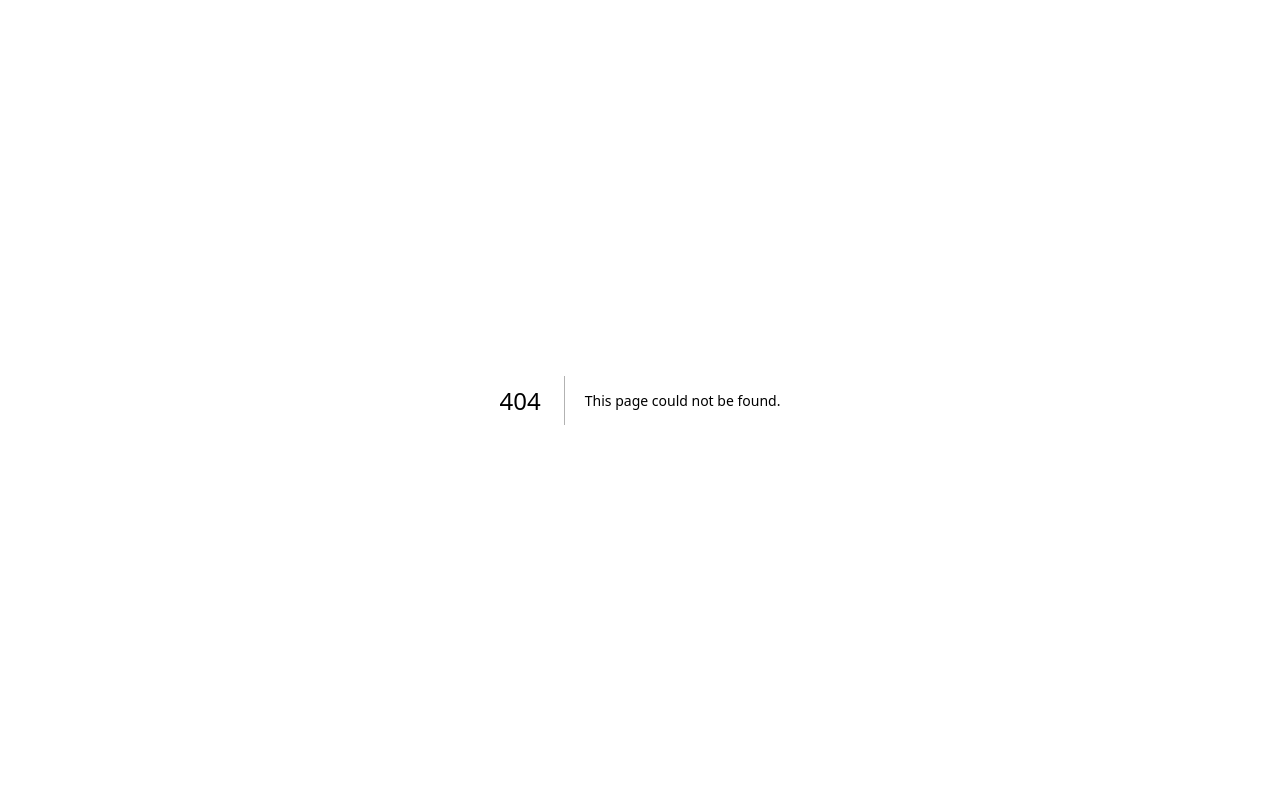
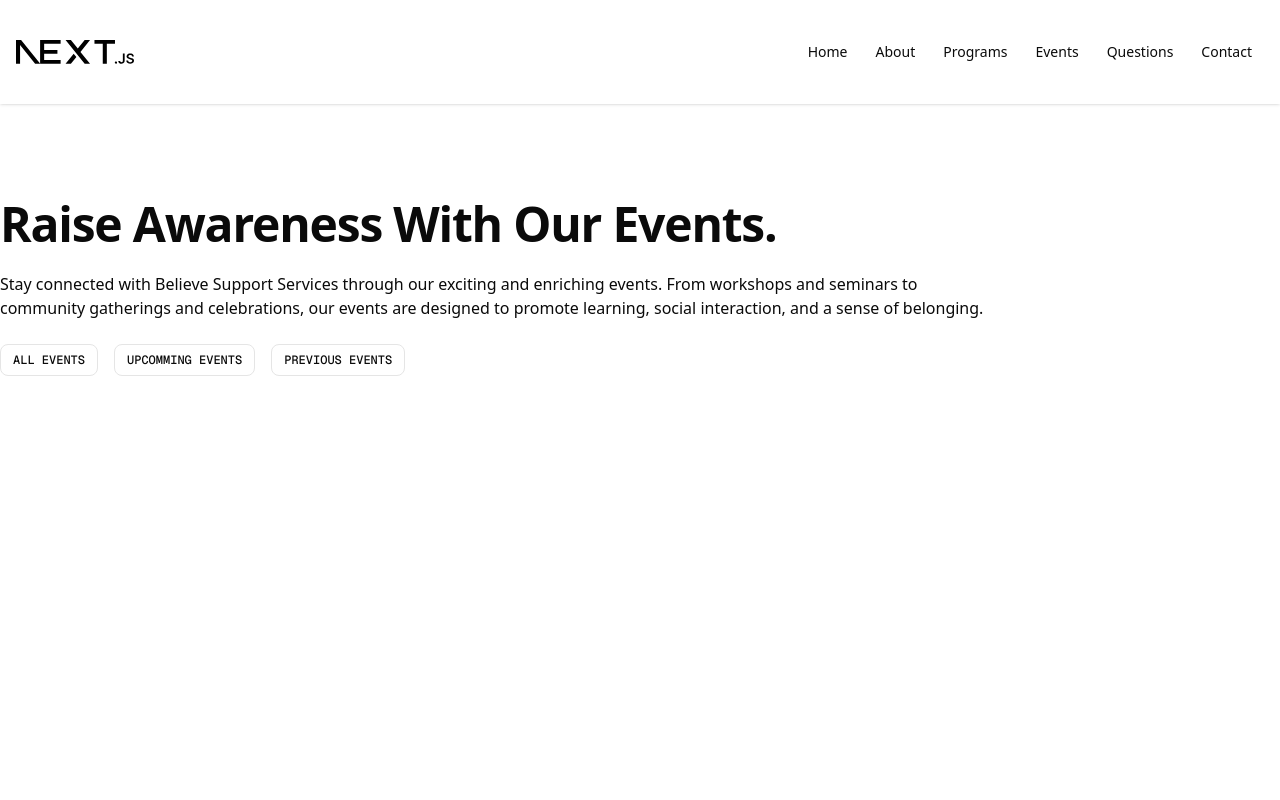
Before and after one commit to Justin-Bento/believe-support-services, a Next.js app: page /events in a window 1280 px wide. Before the commit this address had no page. Shown: the top 800 px of the page. Built offline with nearby package versions, Linux system fonts and the light colour scheme.

Commit message:
Update header scection

```diff
--- /dev/null
+++ b/src/app/(frontend)/events/page.tsx
@@ -0,0 +1,49 @@
+import { Button } from "@/components/ui/button";
+import React from "react";
+
+export default function page() {
+  return (
+    <main className="container mx-auto min-h-dvh my-24">
+      <section className="space-y-6">
+        <h1 className="scroll-m-20 font-semibold tracking-tight text-5xl">
+          Raise Awareness With Our Events.
+        </h1>
+        <p className="max-w-[110ch] text-balance">
+          Stay connected with Believe Support Services through our exciting and
+          enriching events. From workshops and seminars to community gatherings
+          and celebrations, our events are designed to promote learning, social
+          interaction, and a sense of belonging.
+        </p>
+        <ul className="flex items-center gap-4">
+          <li className="">
+            <Button
+              size="sm"
+              variant="outline"
+              className="shadow-none border-natural/70 font-mono uppercase text-xs"
+            >
+              All Events
+            </Button>
+          </li>
+          <li className="">
+            <Button
+              size="sm"
+              variant="outline"
+              className="shadow-none border-natural/70 font-mono uppercase text-xs"
+            >
+              Upcomming Events
+            </Button>
+          </li>
+          <li className="">
+            <Button
+              size="sm"
+              variant="outline"
+              className="shadow-none border-natural/70 font-mono uppercase text-xs"
+            >
+              Previous Events
+            </Button>
+          </li>
+        </ul>
+      </section>
+    </main>
+  );
+}
```
